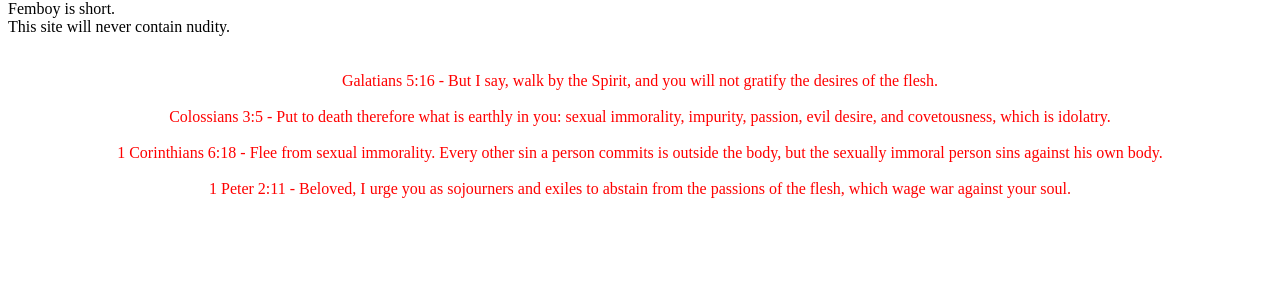
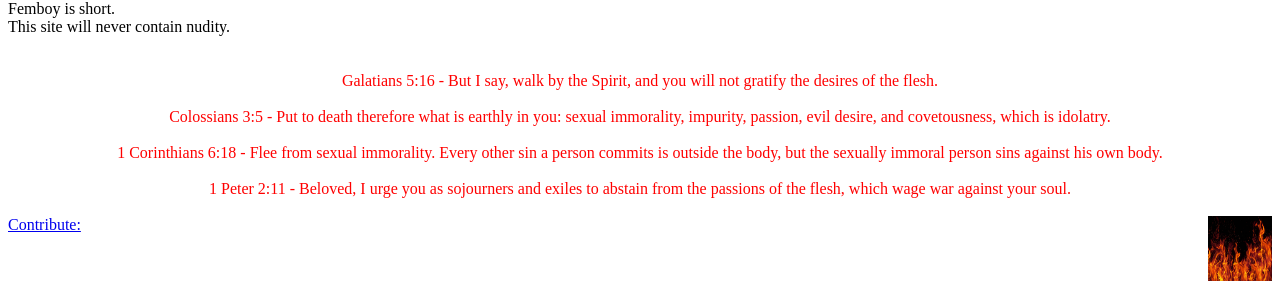
Before and after one commit to 8ddman/LittleWebsite, a plain HTML site: page index.html in a window 1280 px wide. Shown: the part 6269-6550 px from the top of the page. Before the commit the page ends 6493 px from the top, so only its background shows below. Drawn offline with Linux system fonts and the light colour scheme.

Commit message:
contribute button wip

```diff
--- a/index.html
+++ b/index.html
@@ -59,6 +59,7 @@
     1 Peter 2:11 - Beloved, I urge you as sojourners and exiles to abstain from the passions of the flesh, which wage war against your soul.<br><br>
 
   </article>
+  <a href="https://github.com/8ddman/Gay"><img width="64" height="65" src="/guh.jpg" style="float: right;"/>Contribute:</a>
 </html>
 
 
```
